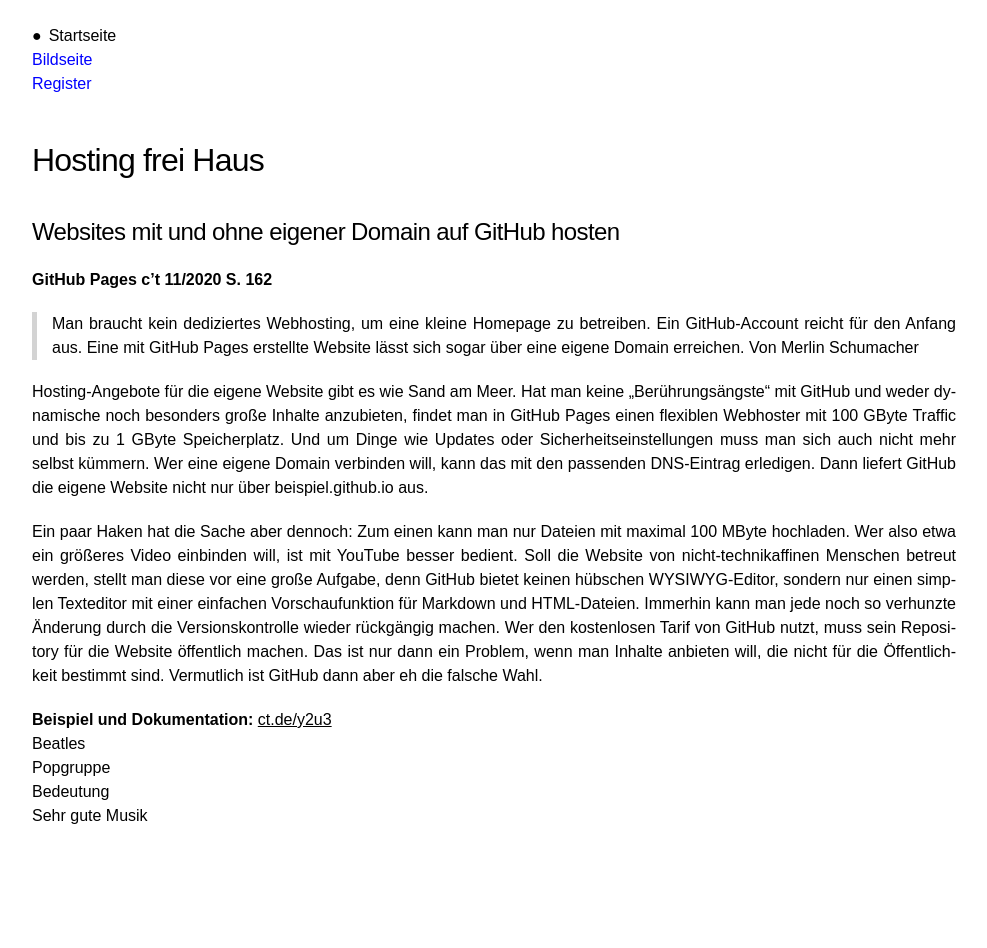
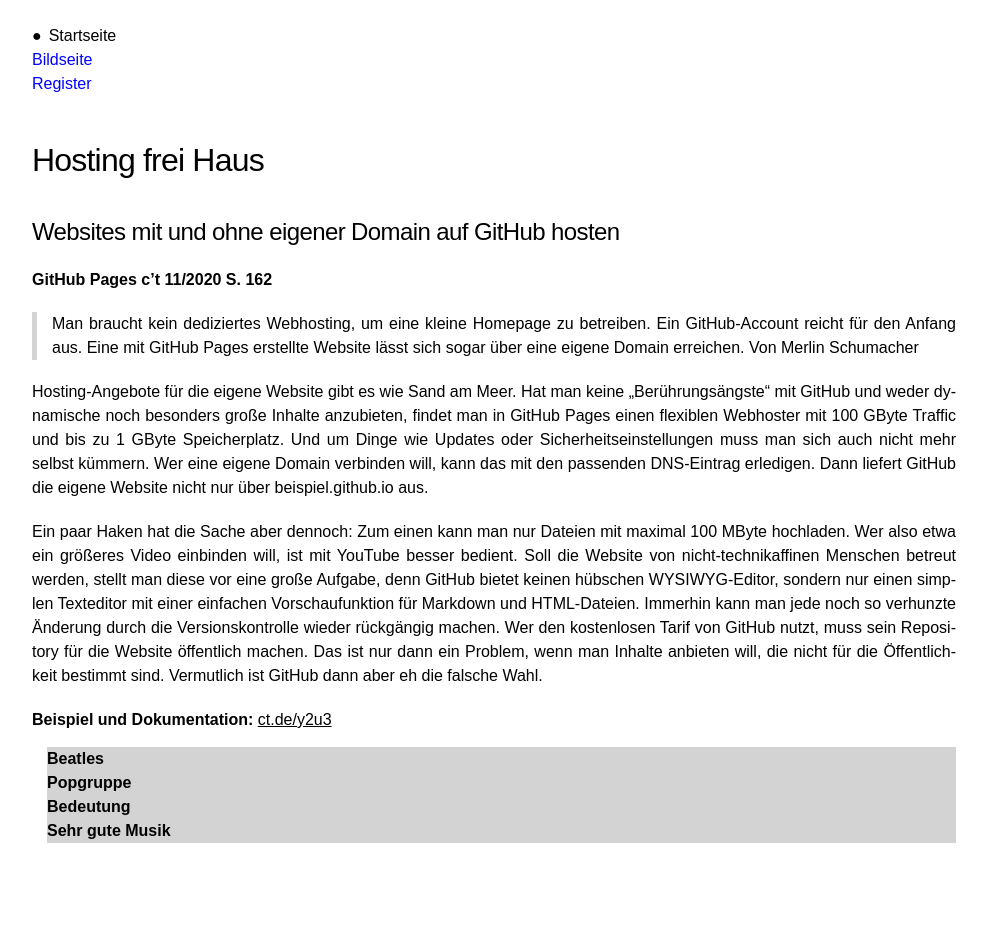
Before and after one commit to webuser-ralf/webuser-ralf.github.io, a Jekyll site: the page built from index.md, in a window 1280 px wide. Shown: the whole page, without its empty margins (146-1133 px from the left). Built offline with Jekyll 4.4.1, drawn with Linux system fonts in a browser that asks for light colours; our own code applies the rules of GitHub Pages for plain Markdown files.

Commit message:
Update layout.scss

```diff
--- a/_sass/layout.scss
+++ b/_sass/layout.scss
@@ -11,6 +11,15 @@
 p {
     text-align: justify;
     hyphens: auto;
+}
+
+dl {
+    margin: 15px 0 15px 15px;
+    background: lightgray;
+}
+
+dt, dd {
+    font-weight: bold;
 }
 
 blockquote p {
```
